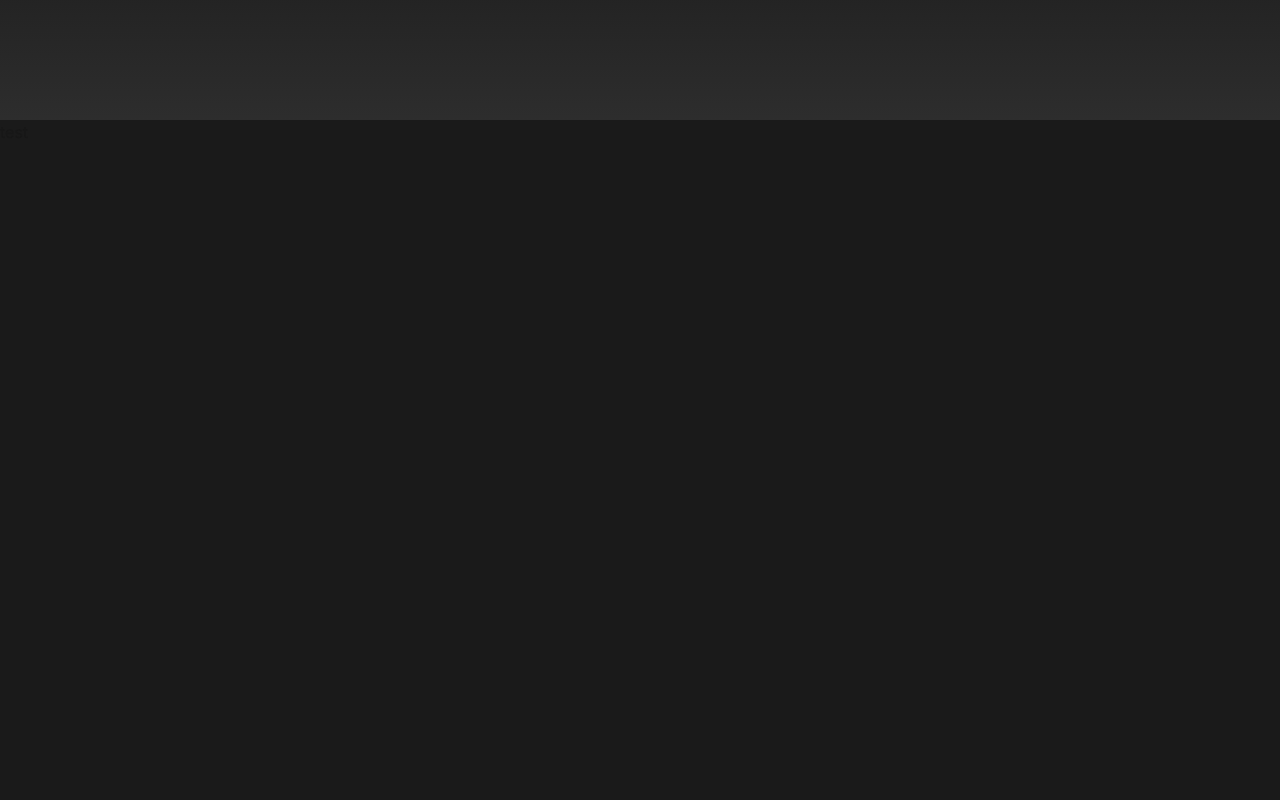
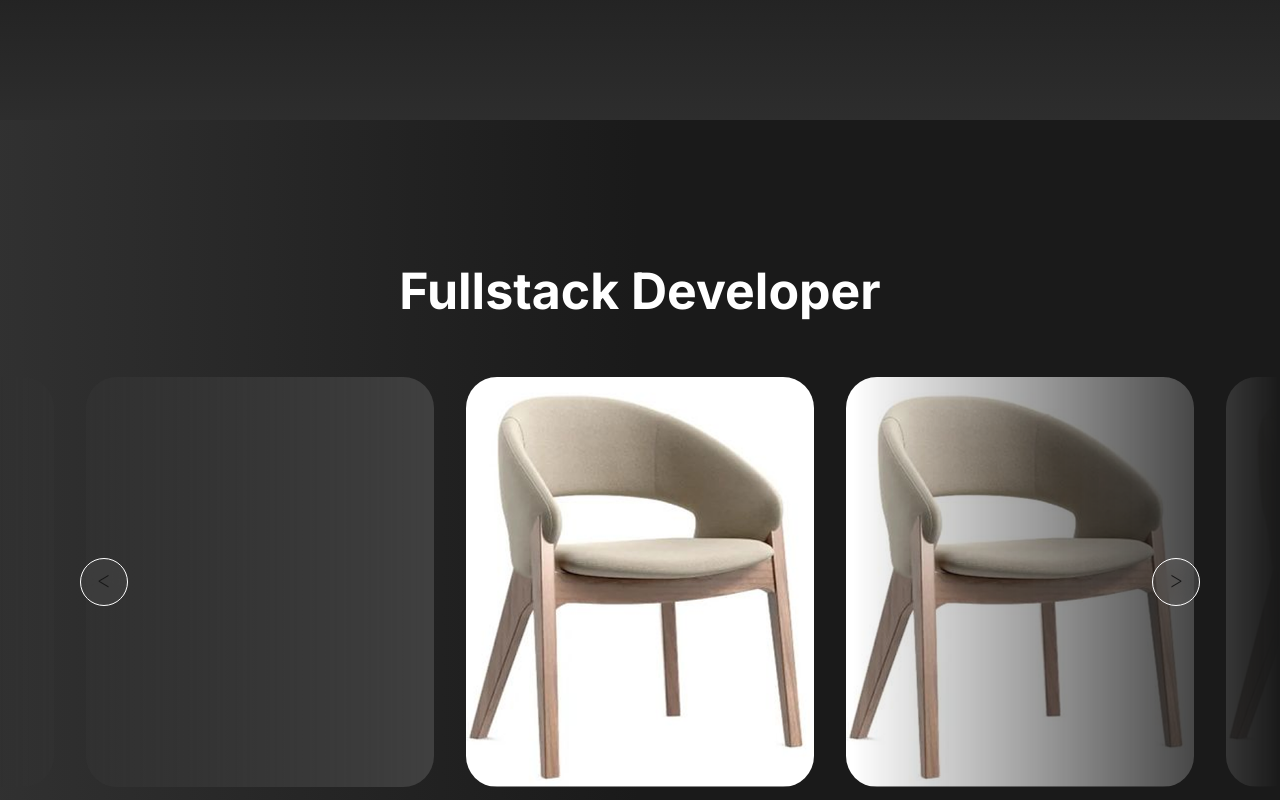
Before and after one commit to dikarizki55/mylandingpage, a Next.js app: page / in a window 1280 px wide. Shown: the part 2280-3080 px from the top of the page. Built offline with nearby package versions, Linux system fonts and the light colour scheme.

Commit message:
update carousel

```diff
--- /dev/null
+++ b/app/Carousel.tsx
@@ -0,0 +1,73 @@
+"use client";
+
+import Image from "next/image";
+import { useState } from "react";
+
+const Blank = () => {
+  return (
+    <div className="w-[348px] h-[410px] rounded-[31px] relative flex-shrink-0 bg-[#404040]"></div>
+  );
+};
+
+const Carousel = ({ imgsrc }: { imgsrc: string[] }) => {
+  const [caroId, setCaroId] = useState(0);
+
+  const next = () => {
+    setCaroId(caroId + 1);
+  };
+  const prev = () => {
+    caroId < 1 ? setCaroId(0) : setCaroId(caroId - 1);
+  };
+  return (
+    <div className="relative">
+      <div className="relative overflow-hidden w-full [mask-image:linear-gradient(to_right,transparent,black,black,transparent)]">
+        <div
+          className="flex gap-8 relative transition-all duration-1000"
+          style={{
+            transform: `translateX(calc(50vw - ${
+              (348 + 32) * 3 + 348 / 2 + caroId * (348 + 32)
+            }px))`,
+          }}
+        >
+          {Array.from({ length: 3 }).map((_, i) => (
+            <Blank key={i}></Blank>
+          ))}
+          {imgsrc.map((el, index) => (
+            <div
+              key={index}
+              className="w-[348px] h-[410px] rounded-[31px] overflow-hidden relative flex-shrink-0"
+            >
+              <Image
+                src={el}
+                alt={el.split("/").pop() || "unknown"}
+                fill
+                className="object-cover"
+              />
+            </div>
+          ))}
+          {Array.from({ length: 3 }).map((_, i) => (
+            <Blank key={i}></Blank>
+          ))}
+        </div>
+      </div>
+      <div
+        onClick={prev}
+        className="group/prev absolute z-50 top-[calc(50%-24px)] left-20 border border-white rounded-full w-12 h-12 hover:w-[180px] hover:h-[180px] bg-[#85858525] backdrop-blur-md hover:top-[calc(50%-90px)] hover:left-12 transition-all flex justify-center items-center text-2xl hover:text-8xl font-extralight cursor-pointer"
+      >
+        <span className=" -mt-1 group-hover/prev:-mt-3 transition-all">
+          {"<"}
+        </span>
+      </div>
+      <div
+        onClick={next}
+        className="group/next absolute z-50 top-[calc(50%-24px)] right-20 border border-white rounded-full w-12 h-12 hover:w-[180px] hover:h-[180px] bg-[#85858525] backdrop-blur-md hover:top-[calc(50%-90px)] hover:right-12 transition-all flex justify-center items-center text-2xl hover:text-8xl font-extralight cursor-pointer"
+      >
+        <span className=" -mt-1 group-[]: group-hover/next:-mt-3 transition-all">
+          {">"}
+        </span>
+      </div>
+    </div>
+  );
+};
+
+export default Carousel;
--- a/app/page.tsx
+++ b/app/page.tsx
@@ -4,6 +4,7 @@ import Image from "next/image";
 
 import { useSingleIntersectionObserver } from "@/hooks/useSingleIntersectionObserver";
 import { useMoveBoxHighlight } from "@/hooks/useMoveBoxHighlight";
+import Carousel from "./Carousel";
 
 export default function Home() {
   const { elementRef, visibleId } = useSingleIntersectionObserver();
@@ -219,12 +220,33 @@ export default function Home() {
       </section>
       <section
         id="portfolio"
-        className=" w-full h-screen  bg-[#1A1A1A]"
+        className=" w-full  bg-[#1A1A1A]"
         ref={(el) => {
           elementRef.current[2] = el;
         }}
       >
-        test
+        <div className="relative w-full h-screen flex items-center justify-center">
+          <div className=" absolute left-0 top-0 w-[50%] -z-0 h-full bg-[linear-gradient(to_right,rgba(71,71,71,0.5),rgba(71,71,71,0))]"></div>
+          <div className="relative z-10 w-full h-[550] flex flex-col gap-12">
+            <h1 className=" text-white font-bold text-[50px] text-center">
+              Fullstack Developer
+            </h1>
+            <Carousel
+              imgsrc={[
+                "/landingpage/fullstacktest.png",
+                "/landingpage/fullstacktest.png",
+                "/landingpage/fullstacktest.png",
+                "/landingpage/fullstacktest.png",
+                "/landingpage/fullstacktest.png",
+                "/landingpage/fullstacktest.png",
+                "/landingpage/fullstacktest.png",
+              ]}
+            ></Carousel>
+          </div>
+        </div>
+        <div className="relative w-full h-screen">
+          <div className=" absolute left-0 top-0 w-[50%] -z-0 h-full bg-[linear-gradient(to_right,rgba(71,71,71,0.5),rgba(71,71,71,0))]"></div>
+        </div>
       </section>
       <section
         id="contact"
```
